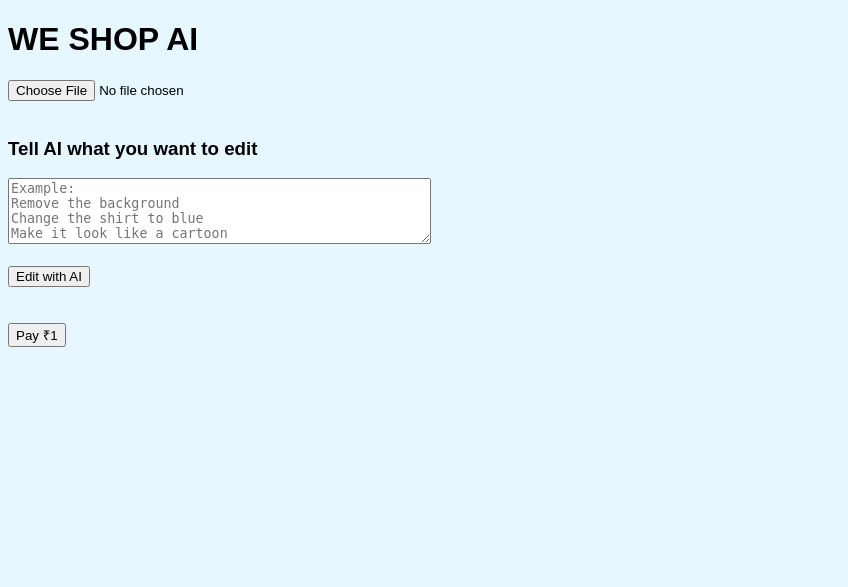
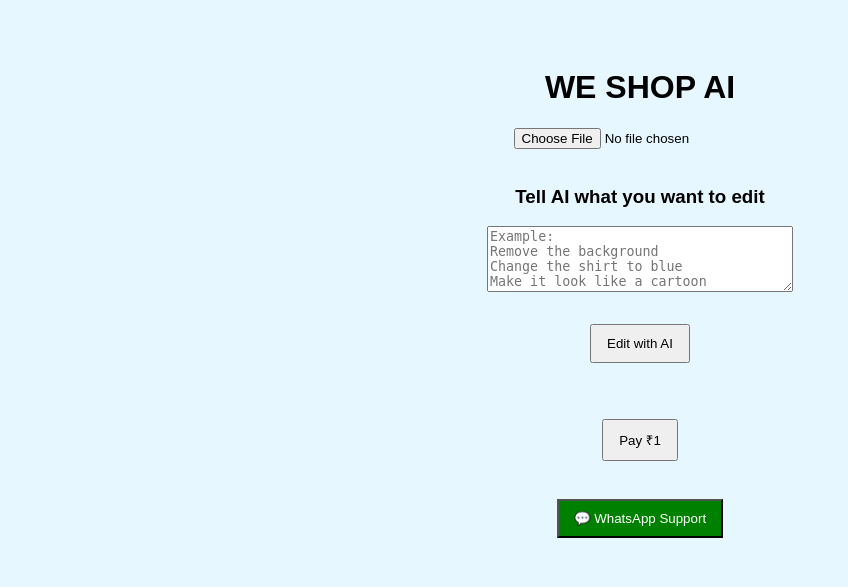
Before and after one commit to devjustin0000-maker/we-shop-ai, a Flask app: page / in a window 1280 px wide. Shown: the top 587 px of the page, without its empty margins (0-848 px from the left). Run offline with Flask 3, Linux system fonts and the light colour scheme; the visitor is signed in with stand-in values (Sample User, id 1); parts of the project's set-up code (start-up, migrations or seed data) failed here and were passed over.

Commit message:
Update index.html

```diff
--- a/templates/index.html
+++ b/templates/index.html
@@ -3,10 +3,22 @@
 <head>
     <title>WE SHOP AI</title>
     <style>
-    body {
-        background-color: #e6f7ff;
-        font-family: Arial, sans-serif;
-    }
+        body {
+            background-color: #e6f7ff;
+            font-family: Arial, sans-serif;
+            text-align: center;
+            padding: 40px;
+        }
+
+        button {
+            padding: 10px 15px;
+            margin: 10px;
+            cursor: pointer;
+        }
+
+        textarea {
+            width: 300px;
+        }
     </style>
 </head>
 <body>
@@ -39,5 +51,14 @@ Make it look like a cartoon"></textarea>
     <button type="button">Pay ₹1</button>
 </a>
 
+<br><br>
+
+<!-- ✅ WHATSAPP BUTTON ADDED -->
+<a href="https://wa.me/919876543210?text=Hello%20I%20need%20help%20with%20WE%20SHOP%20AI" target="_blank">
+    <button style="background-color:green;color:white;">
+        💬 WhatsApp Support
+    </button>
+</a>
+
 </body>
 </html>
```
